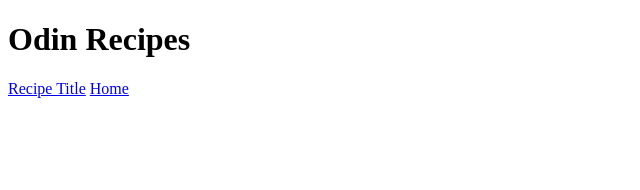
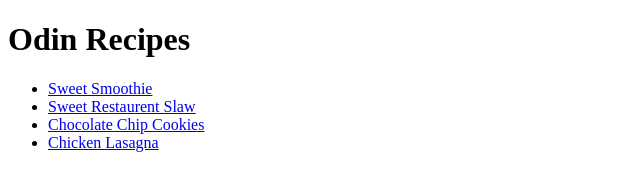
Before and after one commit to huddlecap/odin-recipes, a plain HTML site: page index.html in a window 1280 px wide. Shown: the whole page, without its empty margins (0-640 px from the left). Drawn offline with Linux system fonts and the light colour scheme.

Commit message:
Fix merge conflict

```diff
--- a/index.html
+++ b/index.html
@@ -7,7 +7,12 @@
 </head>
 <body>
     <h1>Odin Recipes</h1>
-    <a href="recipes/sweetRestaurentSlaw.html">Recipe Title</a>
-    <a href="../index.html">Home</a>
+    <ul>
+        <li><a href="recipes/SummerSweetSmoothies.html">Sweet Smoothie</a></li>
+        <li><a href="recipes/sweetRestaurentSlaw.html">Sweet Restaurent Slaw</a></li>
+        <li><a href="recipes/BestChocolateChipCookies.html">Chocolate Chip Cookies</a></li>
+        <li><a href="recipes/WhiteCheeseChickenLasagna.html">Chicken Lasagna</a></li>
+    </ul>
+
 </body>
 </html>
```
Also changed, not shown: 1 other file.
